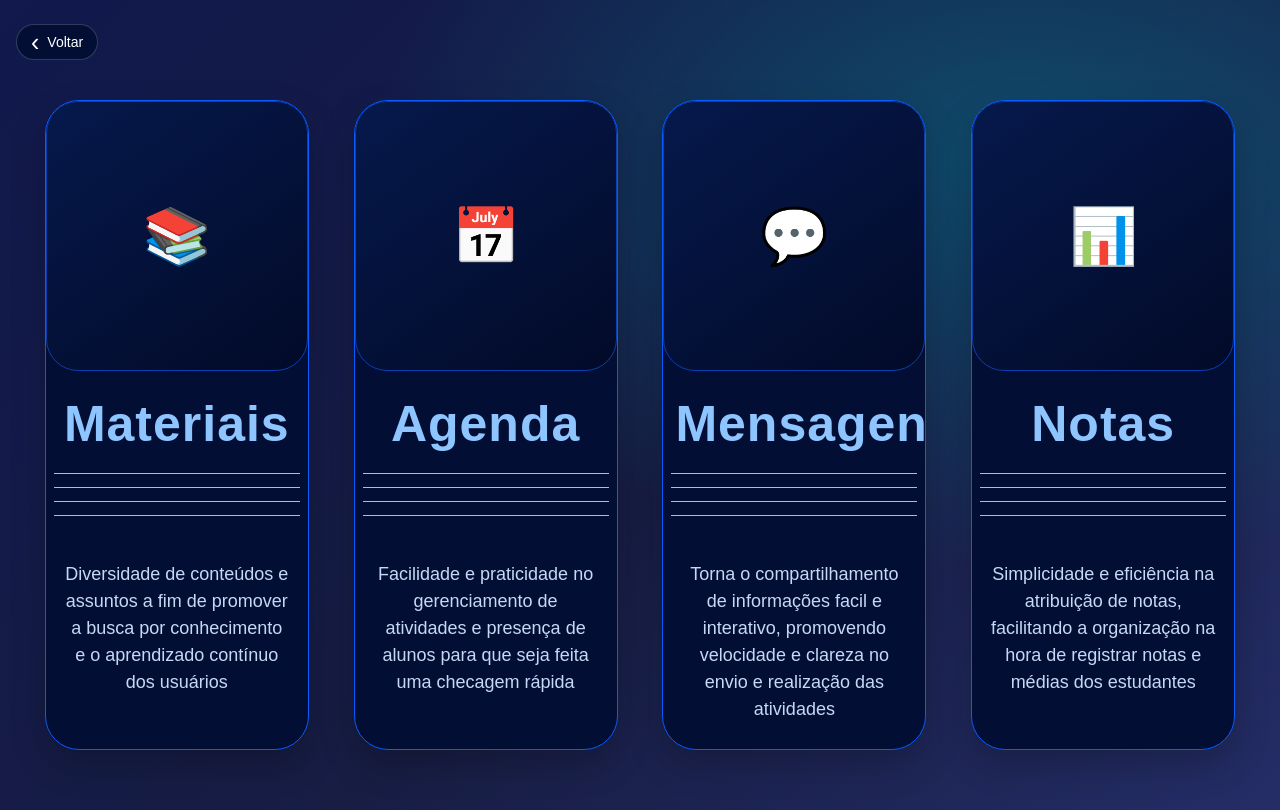
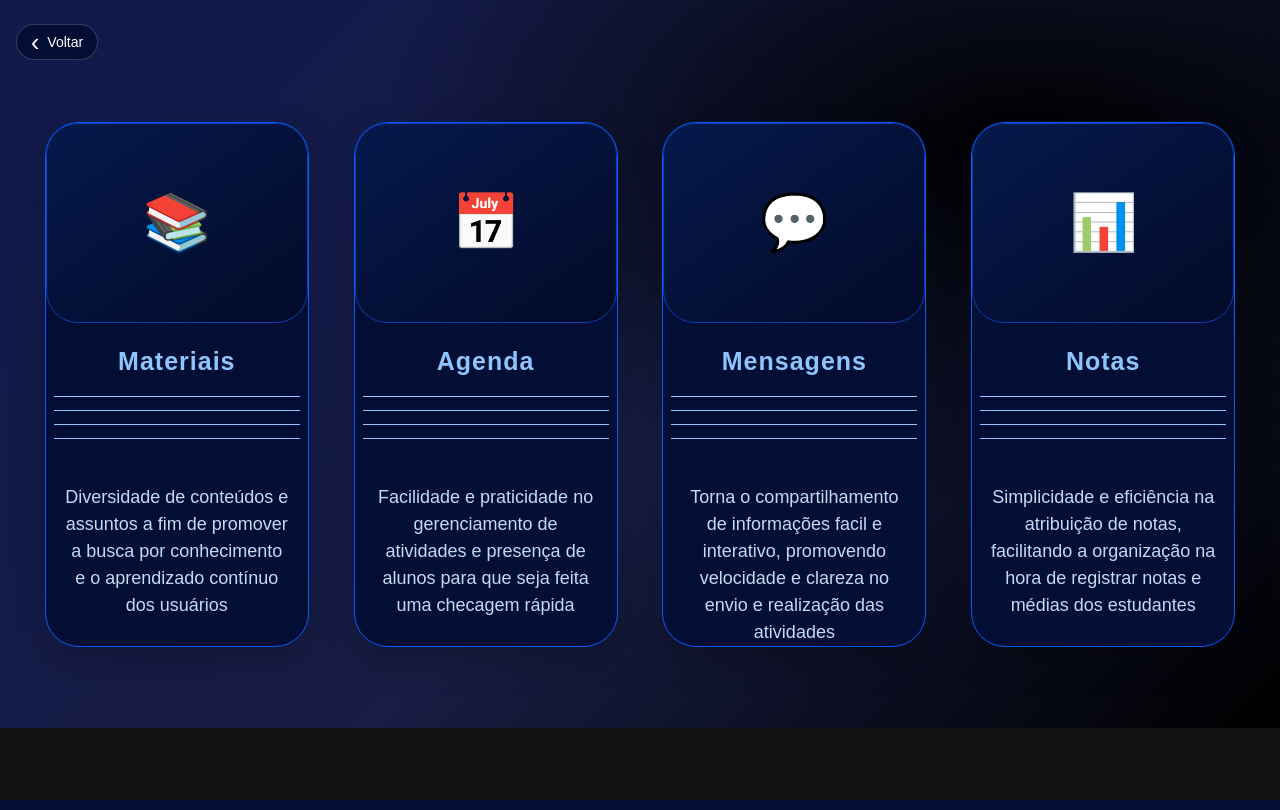
Before and after one commit to Dias2306/tcc, a PHP site: the page made by tcc/serviços.html in a window 1280 px wide. Run offline with PHP 8.4, Linux system fonts and the light colour scheme.

Commit message:
Update servicos.css

```diff
--- a/tcc/css/servicos.css
+++ b/tcc/css/servicos.css
@@ -42,14 +42,14 @@ body {
     background:
         radial-gradient(
             ellipse at 80% 20%,
-            #0f4c6d,
+            #000000,
             transparent 45%
         ),
         linear-gradient(
             135deg,
             #11194D 0%,
             #171D43 55%,
-            #242D66 100%
+            #000000 100%
         );
 }
 
@@ -101,7 +101,7 @@ body {
 
 .cartao {
     min-width: 0;
-    min-height: 650px;
+    min-height: 100px;
 
     display: flex;
     flex-direction: column;
@@ -123,7 +123,7 @@ body {
 /* ÁREA SUPERIOR DOS CARTÕES */
 
 .imagem {
-    height: 270px;
+    height: 200px;
     flex-shrink: 0;
 
     display: flex;
@@ -151,7 +151,7 @@ body {
     text-align: center;
 
     color: #8ec5ff;
-    font-size: clamp(50px, 1.5vw, 50px);
+    font-size: clamp(25px, 1.5vw, 50px);
     letter-spacing: 1px;
 }
 
```
